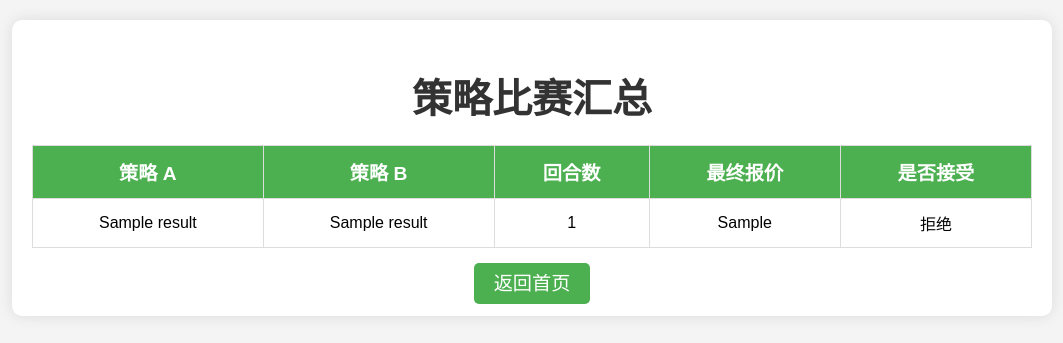
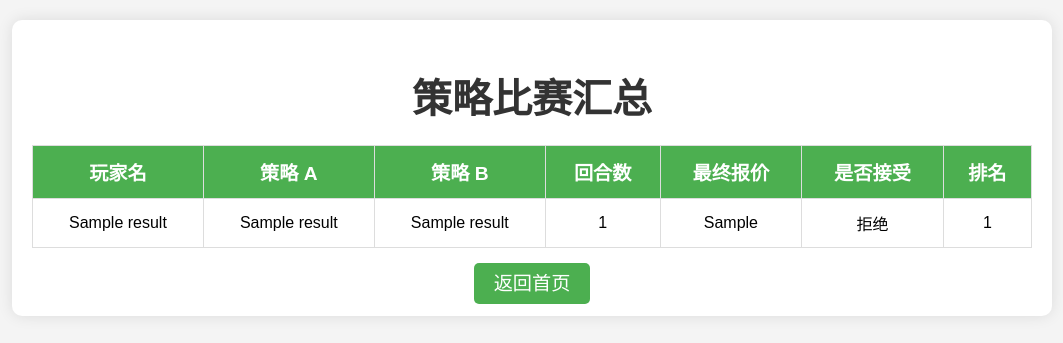
Before and after one commit to wuzengqing001225/SNG_MathematicalModeling_GameofDistribution_240820, a Flask app: template templates/tournament.html in a window 1280 px wide. Shown: the top 343 px of the page, without its empty margins (108-1171 px from the left). Run offline with Flask 3, Linux system fonts and the light colour scheme; the template is opened without the code that fills it: most values are stand-ins (such as "Sample title", 1, 10 or a date in 2020).

Commit message:
Update tournament.html

```diff
--- a/templates/tournament.html
+++ b/templates/tournament.html
@@ -12,21 +12,25 @@
         <table class="results-table">
             <thead>
                 <tr>
+                    <th>玩家名</th>
                     <th>策略 A</th>
                     <th>策略 B</th>
                     <th>回合数</th>
                     <th>最终报价</th>
                     <th>是否接受</th>
+                    <th>排名</th>
                 </tr>
             </thead>
             <tbody>
                 {% for result in results %}
-                <tr>
+                <tr class="{% if loop.index == 1 %}gold{% elif loop.index == 2 %}silver{% elif loop.index == 3 %}bronze{% endif %}">
+                    <td>{{ result['player_name'] }}</td>
                     <td>{{ result['a_name'] }}</td>
                     <td>{{ result['b_name'] }}</td>
                     <td>{{ result['round_number'] }}</td>
                     <td>{{ result['final_offer'] }}</td>
                     <td>{{ '接受' if result['accepted'] else '拒绝' }}</td>
+                    <td>{{ loop.index }}</td>
                 </tr>
                 {% endfor %}
             </tbody>
```
